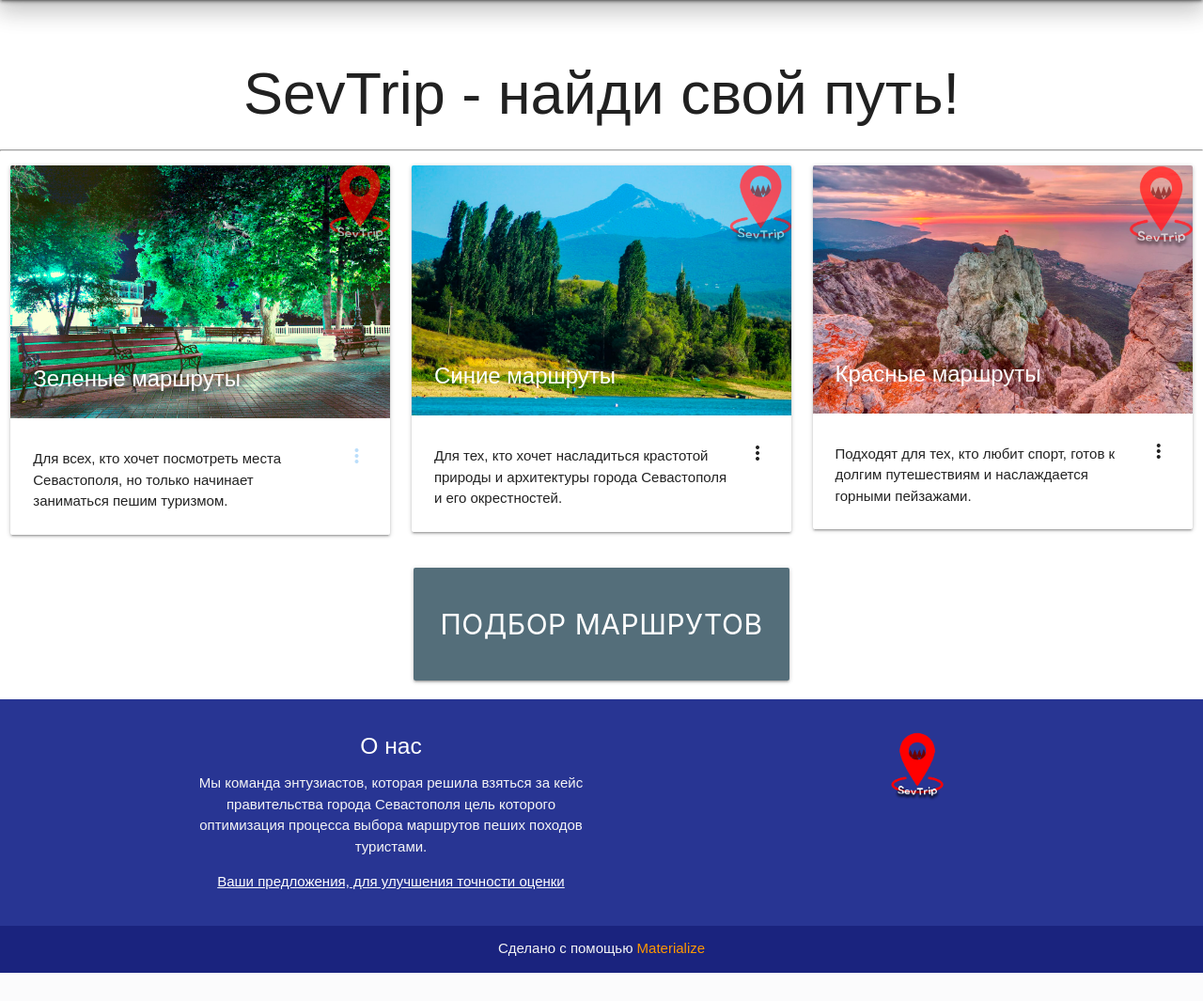
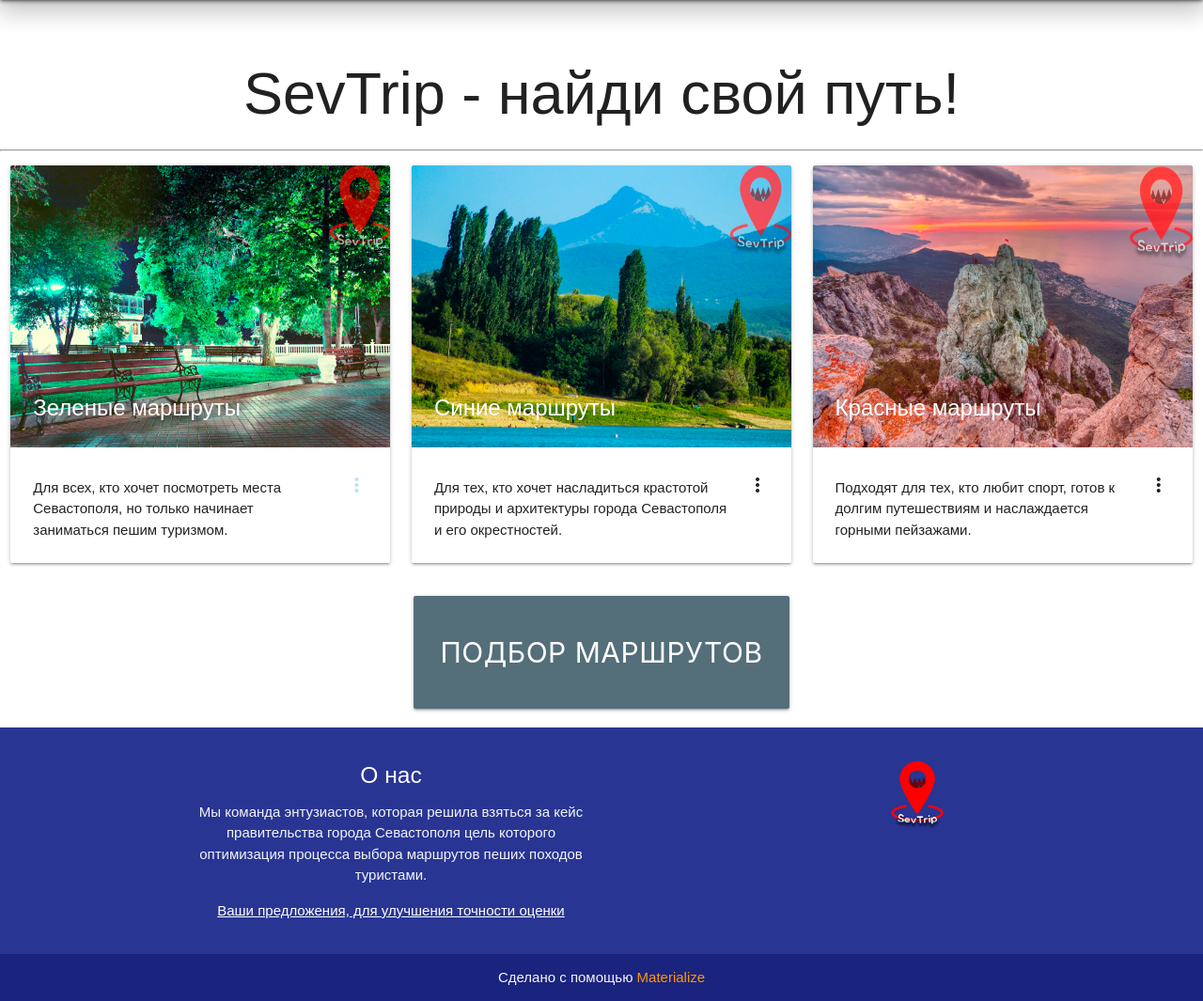
Before and after one commit to deker104/sevtrip, a Django app: page / in a window 1280 px wide. Shown: the part 64-1129 px from the top of the page at 94% size. Before the commit the page ends 1099 px from the top, so only its background shows below. Run offline with Django 3.2, Linux system fonts and the light colour scheme; some libraries are stand-ins or nearby versions.

Commit message:
fix image size

```diff
--- a/web/templates/index.html
+++ b/web/templates/index.html
@@ -100,10 +100,10 @@ accurateTrackBounce:true
 <!-- Карточки путей -->
   <!-- Зеленая карточка -->
       <div class="row">
-    <div class="col m4">
+    <div class="col s12 m6 l4">
       <div class="card" id="greenCard">
         <div class="card-image">
-          <img src="{% static 'images/greenRoute.png' %}" class="activator" alt="Зелёный маршрут">
+          <img src="{% static 'images/greenRoute.png' %}" class="activator" alt="Зелёный маршрут" height="300">
           <span class="card-title white-text">Зеленые маршруты</span>
         </div>
     <div class="card-content">
@@ -121,10 +121,10 @@ accurateTrackBounce:true
 
   <!-- Синяя карточка -->
 
- <div class="col m4">
+ <div class="col s12 m6 l4">
       <div class="card" id="blueCard">
         <div class="card-image">
-          <img src="{% static 'images/blueRoute.png' %}" class="activator">
+          <img src="{% static 'images/blueRoute.png' %}" class="activator" height="300">
           <span class="card-title">Синие маршруты</span>
         </div>
     <div class="card-content">
@@ -140,10 +140,10 @@ accurateTrackBounce:true
       </div>
     </div>
     <!-- Красная карточка -->
-   <div class="col m4">
+   <div class="col s12 m6 l4">
       <div class="card" id="redCard">
         <div class="card-image">
-          <img src="{% static 'images/redRoute.png' %}" class="activator">
+          <img src="{% static 'images/redRoute.png' %}" class="activator" height="300">
           <span class="card-title">Красные маршруты</span>
         </div>
     <div class="card-content">
```
